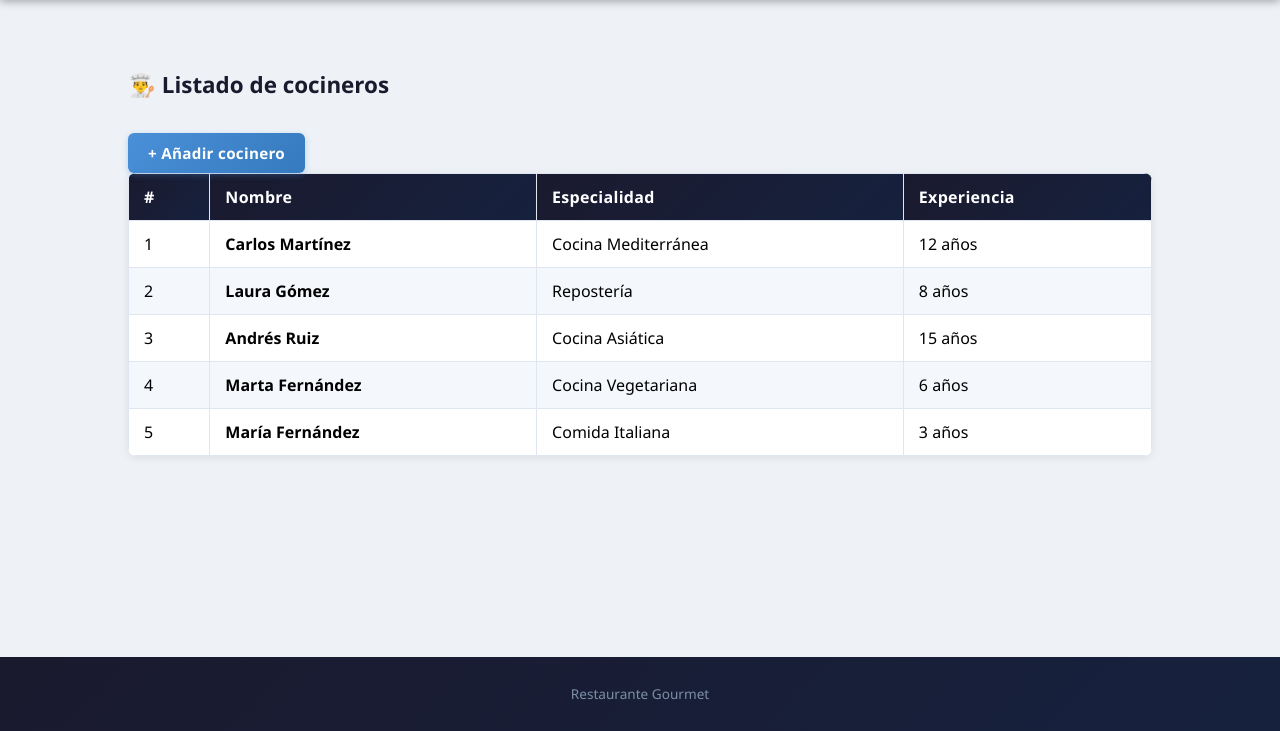
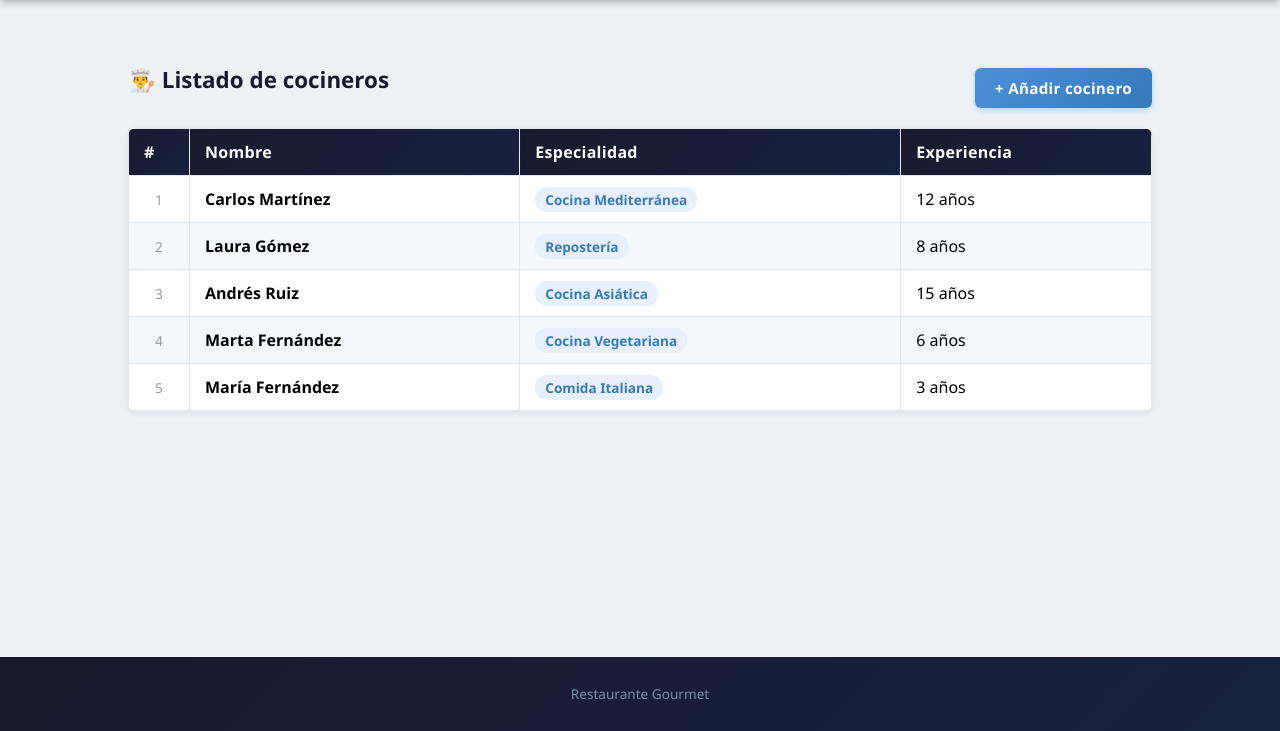
Before and after one commit to hugorayo0/recuperacion-reto-4-y-5, a Flask app: page / in a window 1280 px wide. Shown: the part 69-800 px from the top of the page. Run offline with Flask 3, Linux system fonts and the light colour scheme.

Commit message:
Add new styles for page header and tags

```diff
--- a/static/style.css
+++ b/static/style.css
@@ -118,3 +118,32 @@ footer {
     color: #7a8fa6;
     font-size: 0.85rem;
 }
+.page-header {
+    display: flex;
+    justify-content: space-between;
+    align-items: center;
+    margin-bottom: 20px;
+}
+.page-header h2 {
+    margin: 0;
+}
+.row-num {
+    color: #999;
+    font-size: 0.85rem;
+    width: 30px;
+    text-align: center;
+}
+.tag {
+    background-color: #e8f0fe;
+    color: #357abd;
+    padding: 3px 10px;
+    border-radius: 12px;
+    font-size: 0.85rem;
+    font-weight: 600;
+}
+.empty-msg {
+    text-align: center;
+    color: #999;
+    font-style: italic;
+    padding: 30px;
+}
```
